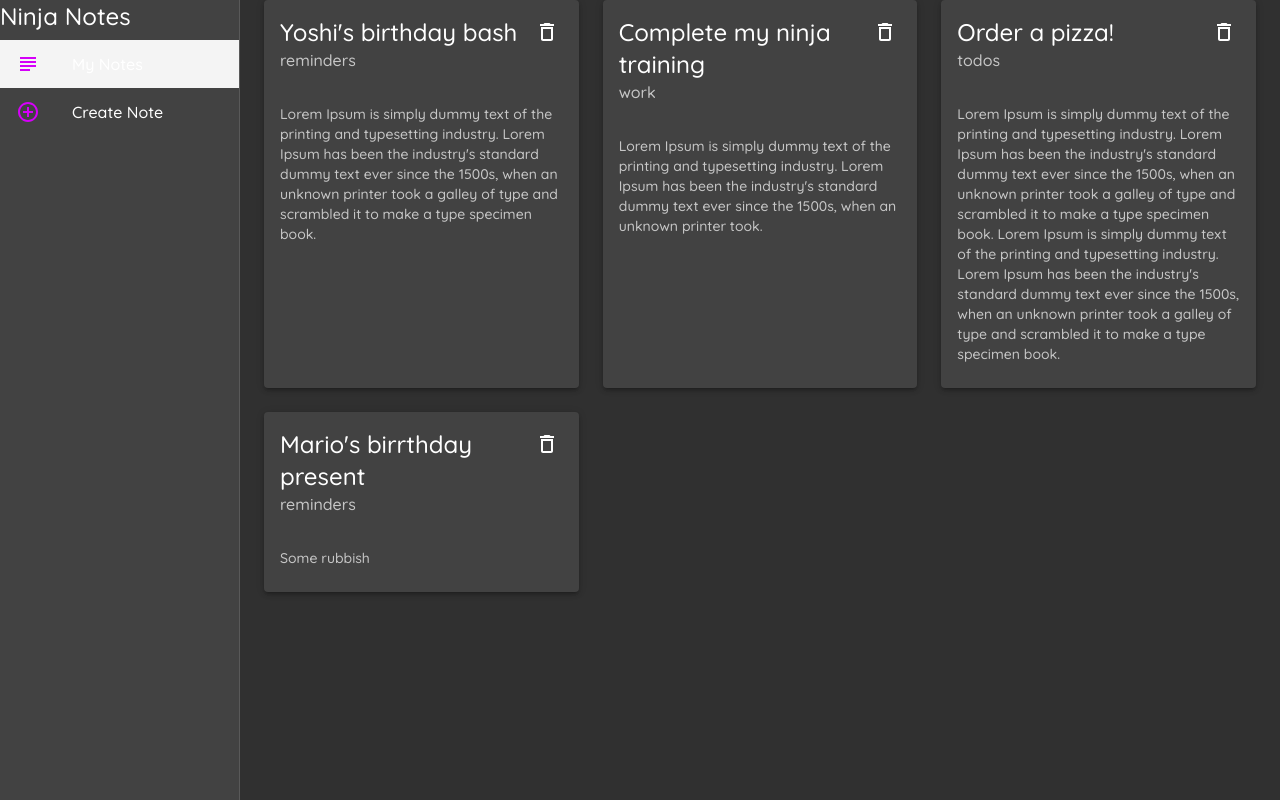
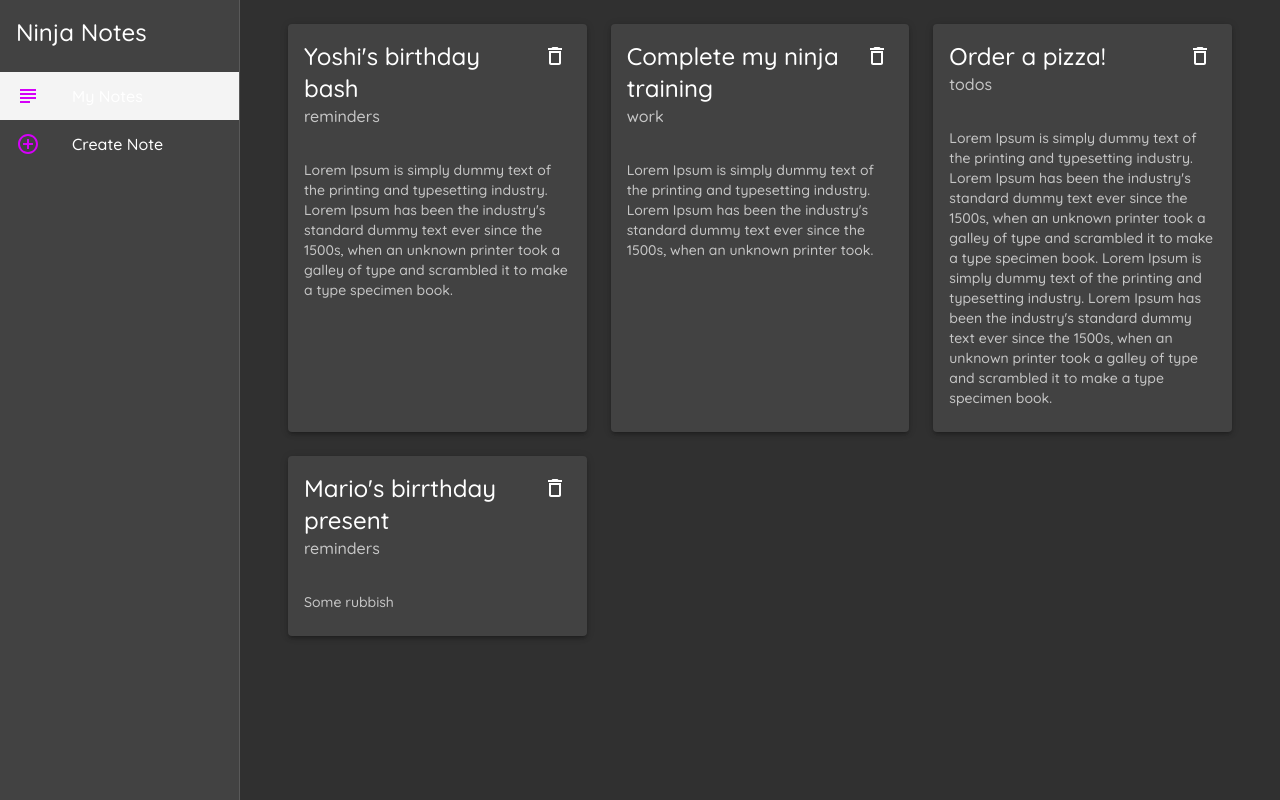
Before and after one commit to aosante/material-ui-playground, a React (Create React App) app: page / in a window 1280 px wide. Built offline with nearby package versions, Linux system fonts and the light colour scheme; data requests are answered from the project's data file.

Commit message:
use theme object inside of makeStyles

```diff
--- a/src/components/Layout.jsx
+++ b/src/components/Layout.jsx
@@ -11,12 +11,13 @@
 
 const drawerWidth = 240;
 
-const useStyles = makeStyles({
+const useStyles = makeStyles((theme) => ({
   root: {
     display: 'flex',
   },
   page: {
     width: '100%',
+    padding: theme.spacing(3),
   },
   drawer: {
     width: drawerWidth,
@@ -28,7 +29,11 @@
     // change this to make sense for dark theme
     background: '#f4f4f4',
   },
-});
+  title: {
+    padding: theme.spacing(2),
+  },
+}));
+
 const Layout = ({ children }) => {
   const classes = useStyles();
   const history = useHistory();
@@ -57,7 +62,9 @@
         classes={{ paper: classes.drawerPaper }}
       >
         <div>
-          <Typography variant="h5">Ninja Notes</Typography>
+          <Typography className={classes.title} variant="h5">
+            Ninja Notes
+          </Typography>
         </div>
         <List>
           {menuItems.map((item) => (
```
